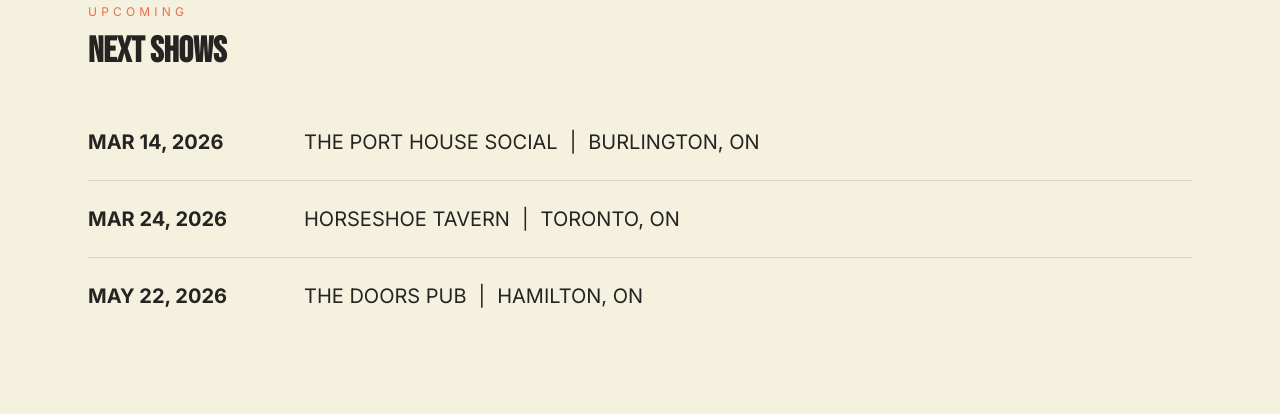
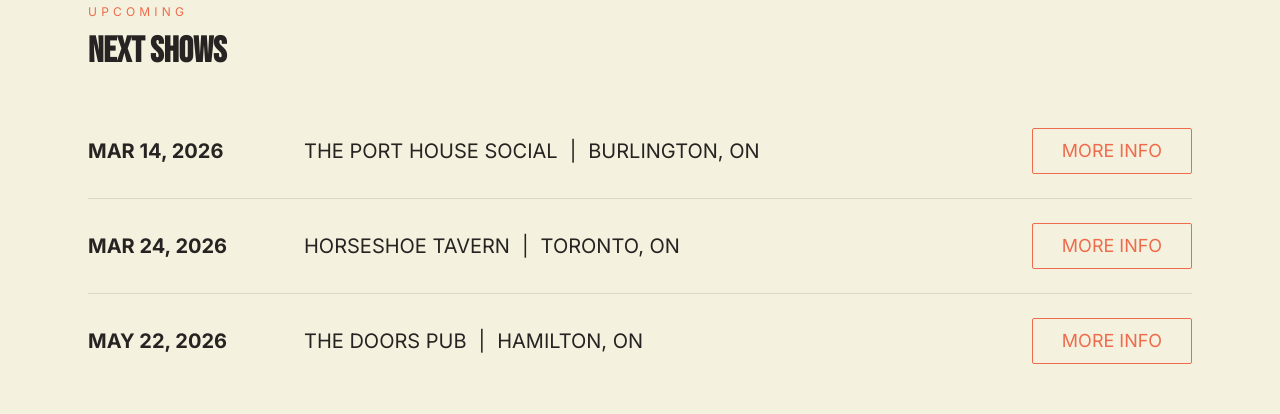
Before and after one commit to carterrows/sweetsideband-site, a Next.js app: page / in a window 1280 px wide. Shown: the part 860-1274 px from the top of the page. Built offline with nearby package versions, Linux system fonts and the light colour scheme; no server answers.

Commit message:
include more info button on homepage shows

```diff
--- a/app/page.tsx
+++ b/app/page.tsx
@@ -80,7 +80,7 @@
             <div className="flex flex-col gap-4 md:flex-row md:items-end md:justify-between">
               <SectionHeading title="Upcoming" subtitle="Next shows" />
             </div>
-            <ShowsList shows={upcoming} />
+            <ShowsList shows={upcoming} showDetails />
           </div>
         </div>
       </section>
```
